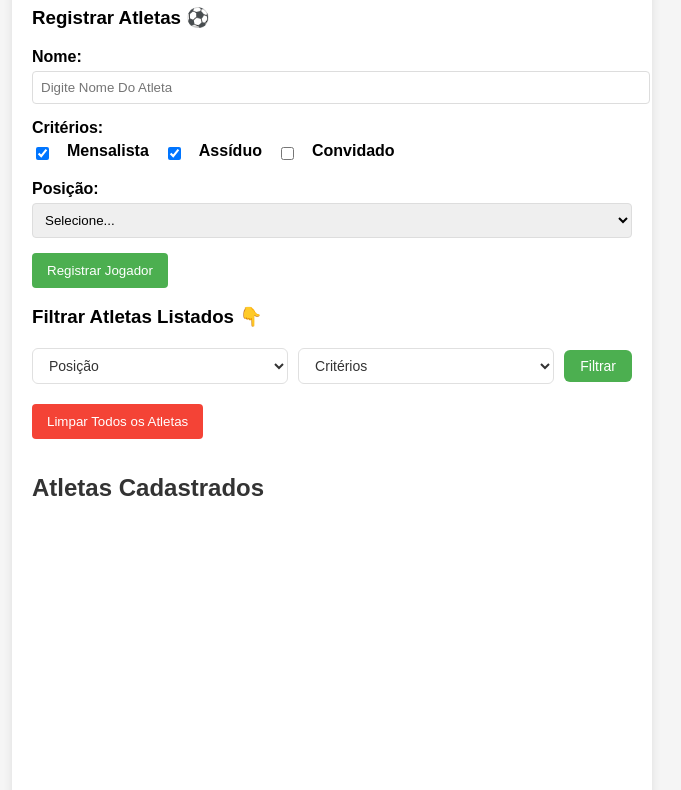
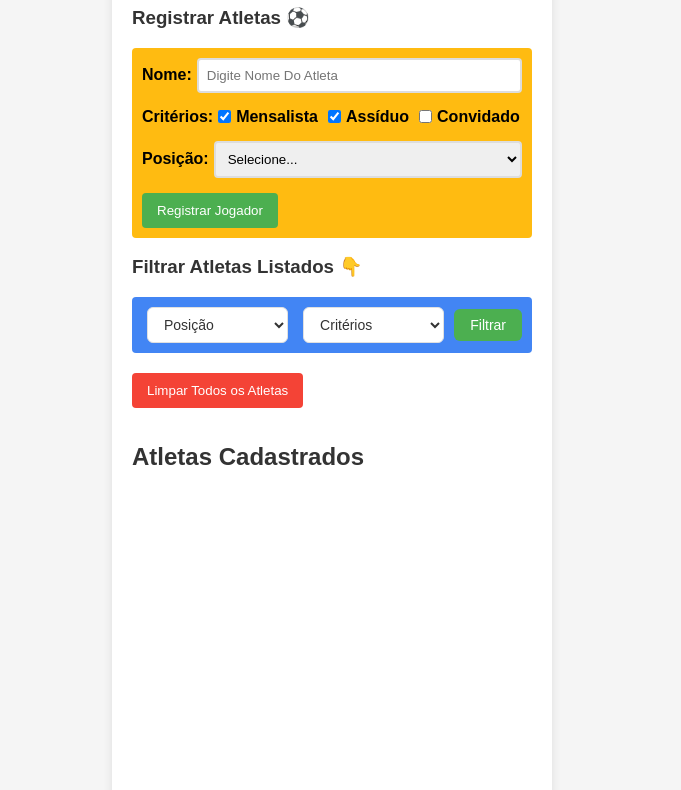
Before and after one commit to jonathandcosta/control_soccer, a plain HTML site: page index.html in a window 1280 px wide. Shown: the part 114-904 px from the top of the page, without its empty margins (308-989 px from the left). Drawn offline with Linux system fonts and the light colour scheme.

Commit message:
feat: improve styles
feat: improve styles

```diff
--- a/style.css
+++ b/style.css
@@ -6,6 +6,7 @@ body {
 }
 
 .container {
+  width: 400px;
   max-width: 600px;
   margin: 0 auto;
   background: white;
@@ -15,17 +16,25 @@ body {
 }
 
 h1,
-h2 {
+h2, h3 {
   color: #333;
 }
 
+form  {
+  background: #fb1;
+  padding: 10px;
+  border-radius: 4px;
+}
+
 .input-group {
+  display: flex;
+  align-items: center;
   margin-bottom: 15px;
+
 }
 
 label {
   display: block;
-  margin-bottom: 5px;
   font-weight: bold;
 }
 
@@ -33,8 +42,9 @@ input[type='text'],
 select {
   width: 100%;
   padding: 8px;
-  border: 1px solid #ddd;
+  border: 2px solid #ddd;
   border-radius: 4px;
+  margin-left: 5px;
 }
 
 #nome {
@@ -43,7 +53,13 @@ select {
 
 .checkbox-group {
   display: flex;
-  gap: 15px;
+  gap: 5px;
+  align-items: center;
+}
+
+.checkbox-group input {
+  margin: 0;
+  margin-left: 5px;
 }
 
 button {
@@ -62,9 +78,12 @@ button:hover {
 .filtros-minimalista {
   display: flex;
   gap: 10px;
-  margin-top: 20px;
+  margin-top: 0;
   margin-bottom: 20px;
   align-items: center;
+  background: #4285f4;
+  padding: 10px;
+  border-radius: 4px;
 }
 
 .filtro-input {
@@ -96,6 +115,10 @@ button:hover {
 
 .filtro-botao:hover {
   background: #45a049;
+}
+
+.backgroud-2 {
+  background: #fff;
 }
 
 #listaAtletas {
@@ -230,8 +253,10 @@ li {
 }
 
 .estatisticas-container {
-  display: flex; /* ou grid, dependendo do seu layout preferido */
-  justify-content: space-around; /* Distribui o espaço entre os itens */
+  display: block;
+/*   display: flex; /* ou grid, dependendo do seu layout preferido */ */
+/*   flex-wrap: wrap; */
+/*   justify-content: space-around; /* Distribui o espaço entre os itens */ */
   margin-top: 20px;
   padding: 10px;
   border: 1px solid #ccc;
@@ -239,6 +264,6 @@ li {
 }
 
 .estatisticas-container p {
-  margin: 0 10px; /* Espaçamento entre os parágrafos */
-  text-align: center;
+  margin: 0 ; /* Espaçamento entre os parágrafos */
+/*   text-align: center; */
 }
```
